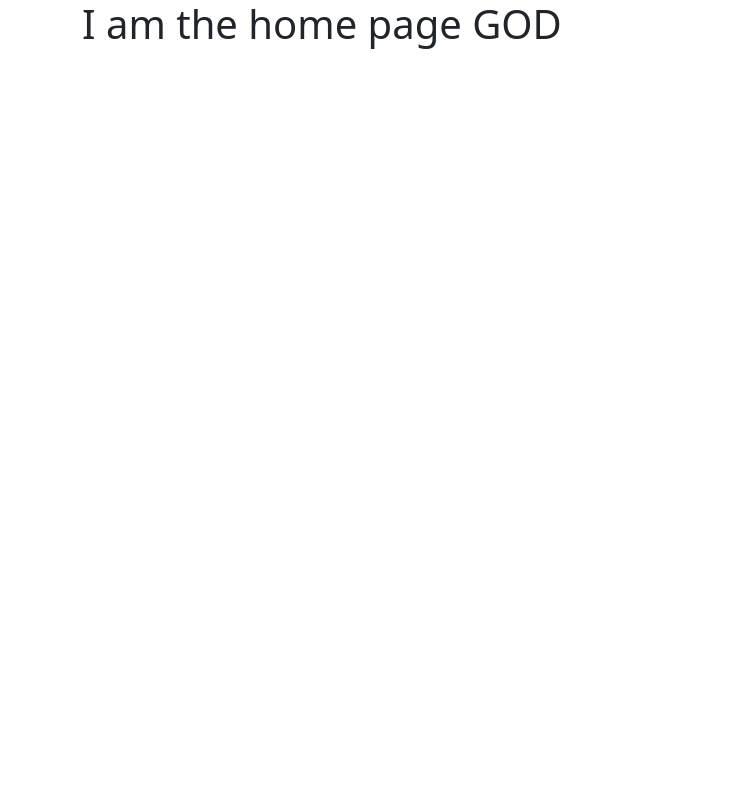
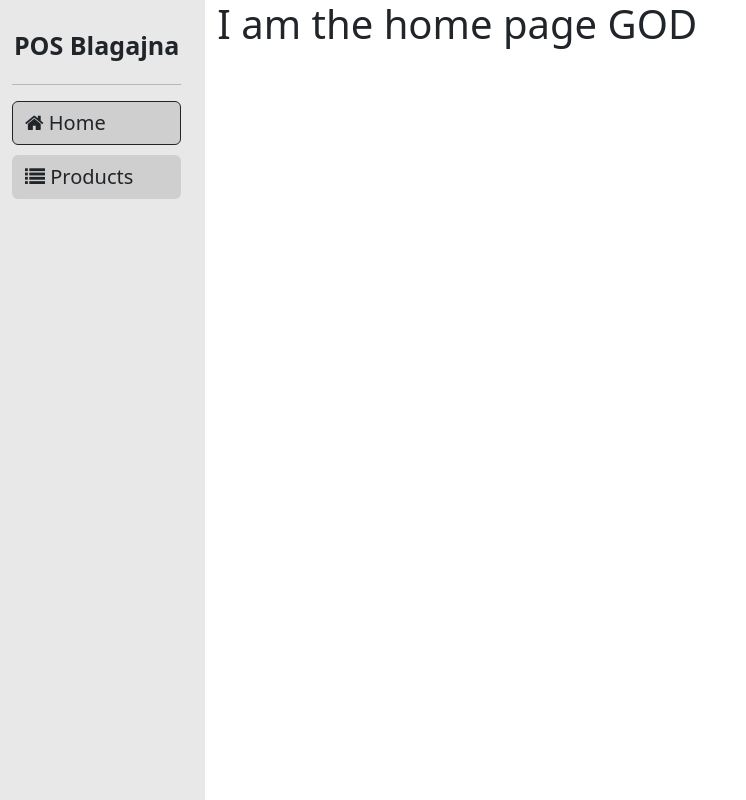
Before and after one commit to StjepanPrgic98/POS-Blagajna-Frontend, an Angular app: page / in a window 1280 px wide. Shown: the whole page, without its empty margins (0-746 px from the left). Built offline with nearby package versions, Linux system fonts and the light colour scheme; no server answers.

Commit message:
Side Nav-Bar

```diff
--- a/src/app/app.component.css
+++ b/src/app/app.component.css
@@ -0,0 +1,4 @@
+.side-nav
+{
+    background-color: rgba(128, 128, 128, 0.186);
+}
--- a/src/app/app.component.html
+++ b/src/app/app.component.html
@@ -1,3 +1,9 @@
-<div class="container">
-  <router-outlet></router-outlet>
+
+<div class="row">
+  <div class="col-md-2 side-nav" style="height: 100vh;">
+    <app-side-nav></app-side-nav>
+  </div>
+  <div class="col-md-10">
+    <router-outlet></router-outlet>
+  </div>
 </div>
--- a/src/app/app.module.ts
+++ b/src/app/app.module.ts
@@ -6,17 +6,24 @@ import { AppRoutingModule } from './app-routing.module';
 import { AppComponent } from './app.component';
 import { ShowProductsComponent } from './products/show-products/show-products.component';
 import { HomePageComponent } from './home/home-page/home-page.component';
+import { SideNavComponent } from './home/side-nav/side-nav.component';
+
+import { BrowserAnimationsModule } from '@angular/platform-browser/animations';
+import { CollapseModule } from 'ngx-bootstrap/collapse';
 
 @NgModule({
   declarations: [
     AppComponent,
     ShowProductsComponent,
-    HomePageComponent
+    HomePageComponent,
+    SideNavComponent
   ],
   imports: [
     BrowserModule,
     AppRoutingModule,
-    HttpClientModule
+    HttpClientModule,
+    BrowserAnimationsModule,
+    CollapseModule.forRoot()
   ],
   providers: [],
   bootstrap: [AppComponent]
--- /dev/null
+++ b/src/app/home/side-nav/side-nav.component.css
@@ -0,0 +1,17 @@
+.side-nav
+{
+    background-color: rgba(128, 128, 128, 0.186);
+}
+
+.custom-link
+{
+    font-size: 20px;
+    margin-bottom: 10px;
+    background-color: rgba(128, 128, 128, 0.248);
+}
+
+.title
+{
+    font-size: 25px;
+    font-weight: bold;
+}
--- /dev/null
+++ b/src/app/home/side-nav/side-nav.component.html
@@ -0,0 +1,21 @@
+<div class="container" style="margin-top: 30px;">
+    <div class="row">
+        <div class="col-md-12 text-center"><h1 class="title">POS Blagajna</h1></div>
+    </div>
+    <hr>
+    <div class="col-ml-12">
+        <button type="button" class="btn btn-default custom-link col-12 text-start" routerLink="/" routerLinkActive="active" [routerLinkActiveOptions]="{exact: true}">
+            <i class="fa fa-home" aria-hidden="true"></i>
+            Home
+        </button>
+    </div>
+    <div class="col-ml-12">
+        <button type="button" class="btn btn-default custom-link col-12 text-start" routerLink="/products" routerLinkActive="active">
+            <i class="fa fa-list" aria-hidden="true"></i>
+            Products
+        </button>
+    </div>
+
+
+
+</div>
--- a/src/app/products/show-products/show-products.component.html
+++ b/src/app/products/show-products/show-products.component.html
@@ -1,3 +1,5 @@
-<ul *ngFor="let product of products">
-    <li>{{product.name}}</li>
-  </ul>
+<div style="margin-top: 100px;">
+    <ul *ngFor="let product of products">
+        <li>{{product.name}}</li>
+    </ul>
+</div>
--- a/src/styles.css
+++ b/src/styles.css
@@ -1 +1,4 @@
 /* You can add global styles to this file, and also import other style files */
+body {
+    overflow-x: hidden;
+  }
```
Also changed, not shown: src/app/home/side-nav/side-nav.component.ts (added, +12 -0 lines).
